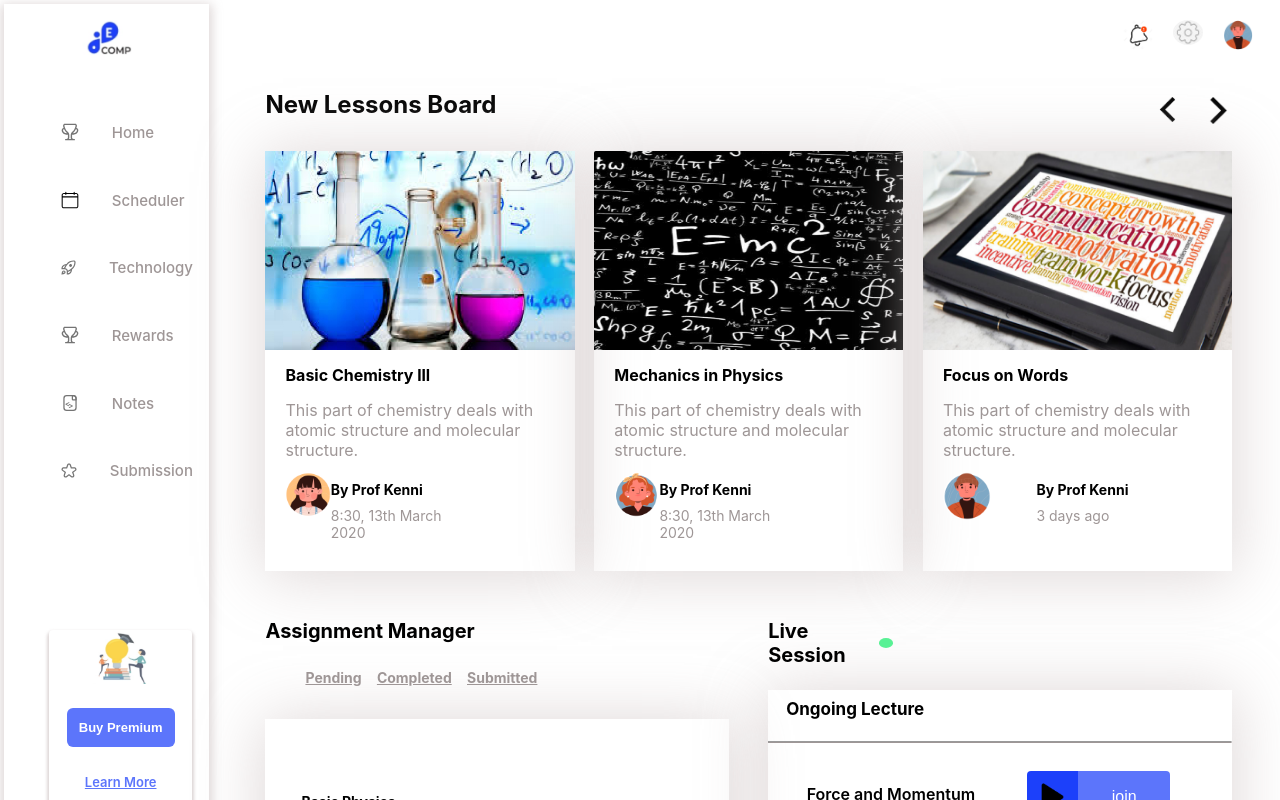
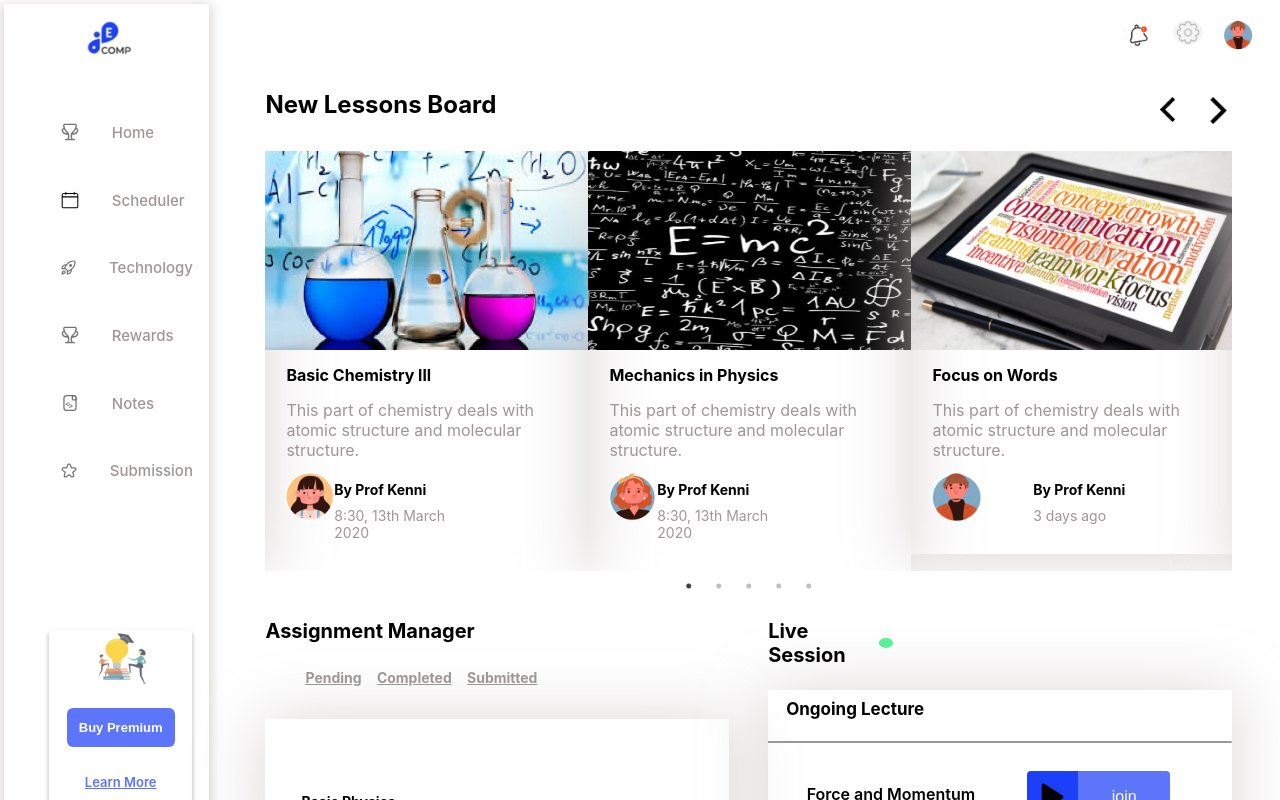
Before and after one commit to fidaaaaa/task9, a React (Create React App) app: page /scheduler in a window 1280 px wide. Shown: the top 800 px of the page. Built offline with nearby package versions, Linux system fonts and the light colour scheme.

Commit message:
slider started

```diff
--- a/src/components/screens/Scheduler.js
+++ b/src/components/screens/Scheduler.js
@@ -8,6 +8,17 @@ import CheckGreen from '../Assets/Images/tickGreen.svg';
 import CheckGrey from '../Assets/Images/tickGray.svg';
 
 function Scheduler() {
+
+    var settings = {
+      dots: true,
+      infinite: true,
+      speed: 500,
+      slidesToShow: 3,
+      slidesToScroll: 1
+    };
+
+
+
   return (
     <div>
     <Helmet>
@@ -26,7 +37,9 @@ function Scheduler() {
             </Arrowright>
           </Arrows>
         </Arrowflex>
-        <DivTop>
+
+        <Slider {...settings}>
+
           <DivContent>
             <DivImgContainer>
               <Image src={require("../Assets/Images/Rectangle 4.jpg")}/>
@@ -84,7 +97,47 @@ function Scheduler() {
               </DivRight>
             </SmallDiv>
           </DivContent>
-        </DivTop>
+
+          <DivContent>
+            <DivImgContainer>
+              <Image2 src={require("../Assets/Images/Rectangle 20693.jpg")}/>
+            </DivImgContainer>
+            <H3>Mechanics in Physics</H3>
+            <P>This part of chemistry deals with atomic
+              structure and molecular structure.
+            </P>
+            <SmallDiv>
+              <Divround>
+                <ImageRound src={require("../Assets/Images/woman2.png")}/>
+              </Divround>
+              <DivRight>
+                <SpanName>By Prof Kenni</SpanName>
+                <TimeDate>8:30, 13th March 2020</TimeDate>
+              </DivRight>
+            </SmallDiv>
+          </DivContent>
+
+          <DivContent>
+            <DivImgContainer>
+              <Image src={require("../Assets/Images/Rectangle 4.jpg")}/>
+            </DivImgContainer>
+            <H3>Basic Chemistry lll</H3>
+            <P>This part of chemistry deals with atomic
+              structure and molecular structure.
+            </P>
+            <SmallDiv>
+              <Divround>
+                <ImageRound src={require("../Assets/Images/woman1.png")}/>
+              </Divround>
+              <DivRight>
+                <SpanName>By Prof Kenni</SpanName>
+                <TimeDate>8:30, 13th March 2020</TimeDate>
+              </DivRight>
+            </SmallDiv>
+          </DivContent>
+
+        </Slider>
+
         <DivBottom>
           <SectionLeft>
             <H>Assignment Manager</H>
```
